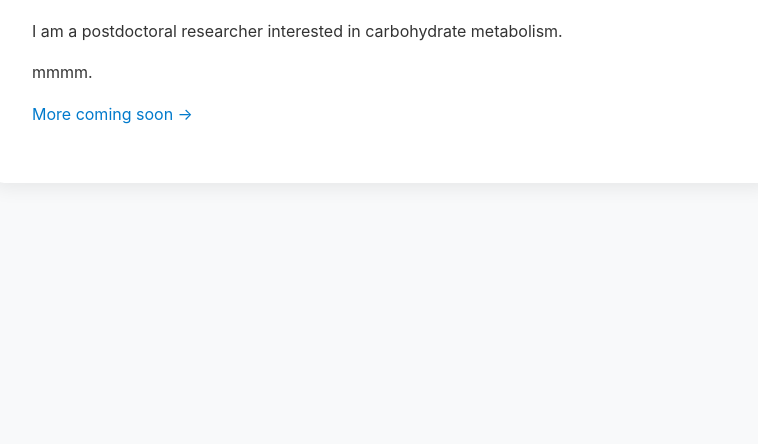
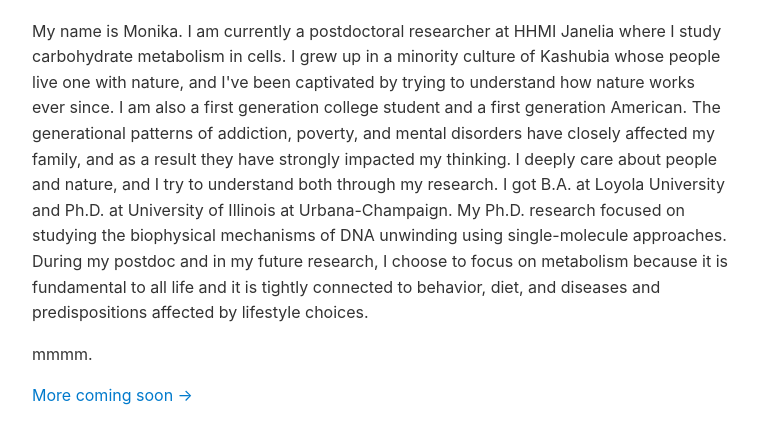
Before and after one commit to monikamakurath/monikamakurath.github.io, a plain HTML site: page index.html in a window 1280 px wide. Shown: the part 174-618 px from the top of the page, without its empty margins (258-1016 px from the left). Drawn offline with Linux system fonts and the light colour scheme.

Commit message:
Update index.html

```diff
--- a/index.html
+++ b/index.html
@@ -10,7 +10,18 @@
 
   <div class="container">
     <h1>Hi.</h1>
-    <p>I am a postdoctoral researcher interested in carbohydrate metabolism.</p>
+    <p>My name is Monika. I am currently a postdoctoral researcher at  HHMI Janelia where I study
+      carbohydrate metabolism in cells. I grew up in a minority culture of Kashubia
+      whose people live one with nature, and I've been captivated by trying to understand how nature
+      works ever since. I am also a first generation college student and a first generation American.
+      The generational patterns of addiction, poverty, and mental disorders have closely affected
+      my family, and as a result they have strongly impacted my thinking. I deeply care about people
+      and nature, and I try to understand both through my research.
+      I got B.A. at Loyola University and Ph.D. at University of Illinois at Urbana-Champaign.
+      My Ph.D. research focused on studying the biophysical mechanisms of DNA unwinding using
+      single-molecule approaches. During my postdoc and in my future research, I choose to focus on
+      metabolism because it is fundamental to all life and it is tightly connected to behavior, diet,
+      and diseases and predispositions affected by lifestyle choices. </p>
 
     <p>mmmm.</p>
 
```
